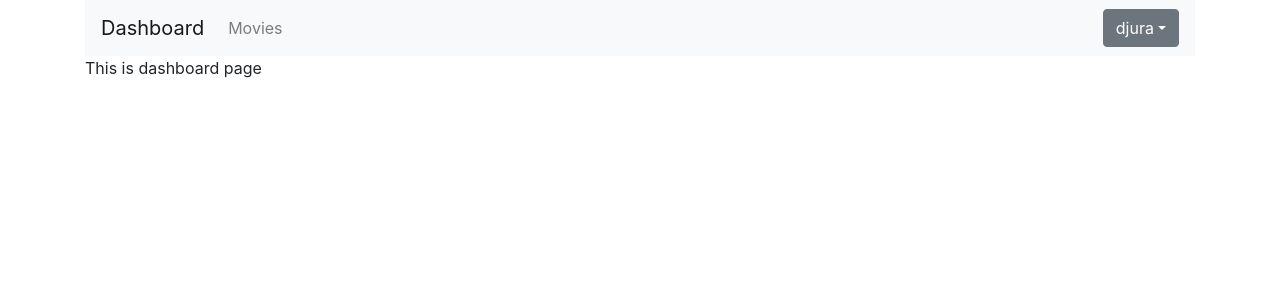
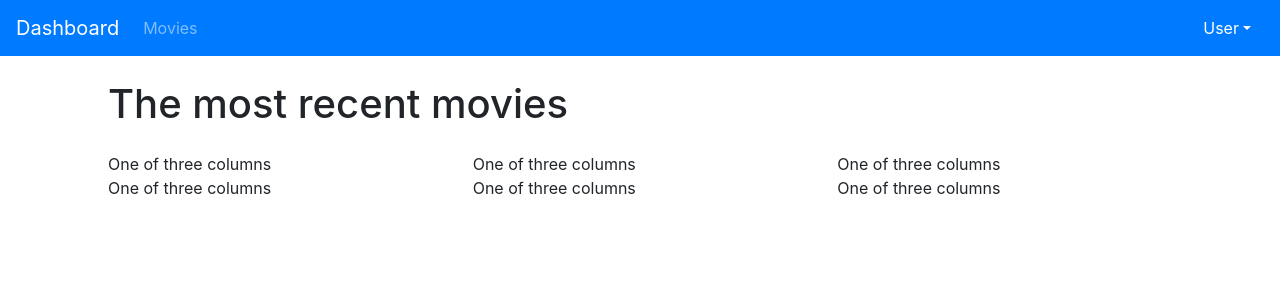
Before and after one commit to tomisicm/movie_rating_app_v3, a React app: page /dashboard in a window 1280 px wide. Shown: the top 300 px of the page. Built offline with nearby package versions, Linux system fonts and the light colour scheme.

Commit message:
fixing main nav and dashboard

```diff
--- a/src/App.js
+++ b/src/App.js
@@ -11,12 +11,14 @@ import MoviesPage from "./views/MoviesPage"
 function App() {
   return (
     <BrowserRouter>
-      <div className="container">
+      <div className="content">
         <MainNav />
-        <Switch>
-          <Route path="/dashboard" component={Dashboard} />
-          <Route path="/movies" component={MoviesPage} />
-        </Switch>
+        <div className="container mt-3">
+          <Switch>
+            <Route path="/dashboard" component={Dashboard} />
+            <Route path="/movies" component={MoviesPage} />
+          </Switch>
+        </div>
       </div>
     </BrowserRouter>
   )
--- a/src/components/navigation/MainNav.jsx
+++ b/src/components/navigation/MainNav.jsx
@@ -2,11 +2,11 @@ import React from "react"
 import { Link, NavLink } from "react-router-dom"
 
 const MainNav = props => {
-  const user = { name: "djura" }
-  //const user = null
+  //const user = { name: "djura" }
+  const user = null
 
   return (
-    <nav className="navbar navbar-expand-lg navbar-light bg-light">
+    <nav className="navbar navbar-expand-lg navbar-dark bg-primary">
       <div className="navbar-collapse justify-content-between">
         <ul className="navbar-nav mr-auto">
           <NavLink className="navbar-brand" to="/dashboard">
@@ -22,7 +22,7 @@ const MainNav = props => {
           {!user && (
             <div className="dropdown">
               <button
-                className="btn btn-secondary dropdown-toggle"
+                className="btn btn-primary dropdown-toggle"
                 type="button"
                 data-toggle="dropdown"
                 aria-haspopup="true"
@@ -32,12 +32,12 @@ const MainNav = props => {
               </button>
               <div className="dropdown-menu">
                 <li className="nav-item">
-                  <NavLink className="nav-link" to="/login">
+                  <NavLink className="nav-link text-secondary" to="/login">
                     Login
                   </NavLink>
                 </li>
                 <li className="nav-item">
-                  <NavLink className="nav-link" to="/register">
+                  <NavLink className="nav-link text-secondary" to="/register">
                     Register
                   </NavLink>
                 </li>
@@ -47,7 +47,7 @@ const MainNav = props => {
           {user && (
             <div className="dropdown">
               <button
-                className="btn btn-secondary dropdown-toggle"
+                className="btn btn-primary dropdown-toggle"
                 type="button"
                 data-toggle="dropdown"
                 aria-haspopup="true"
@@ -57,12 +57,12 @@ const MainNav = props => {
               </button>
               <div className="dropdown-menu">
                 <li className="nav-item">
-                  <NavLink className="nav-link" to="/profile">
+                  <NavLink className="nav-link text-secondary" to="/profile">
                     Profile
                   </NavLink>
                 </li>
                 <li className="nav-item">
-                  <NavLink className="nav-link" to="/logout">
+                  <NavLink className="nav-link text-secondary" to="/logout">
                     Logout
                   </NavLink>
                 </li>
--- a/src/views/Dashboard.jsx
+++ b/src/views/Dashboard.jsx
@@ -3,7 +3,25 @@ import React, { Component } from "react"
 class Dashboard extends Component {
   state = {}
   render() {
-    return <div>This is dashboard page</div>
+    return (
+      <div className="content m*-4 mx-2">
+        <div className="container mx-auto">
+          <h1 className="my-4">The most recent movies</h1>
+          <div className="movie-panel">
+            <div class="row">
+              <div class="col-sm">One of three columns</div>
+              <div class="col-sm">One of three columns</div>
+              <div class="col-sm">One of three columns</div>
+            </div>
+            <div class="row">
+              <div class="col-sm">One of three columns</div>
+              <div class="col-sm">One of three columns</div>
+              <div class="col-sm">One of three columns</div>
+            </div>
+          </div>
+        </div>
+      </div>
+    )
   }
 }
 
```
